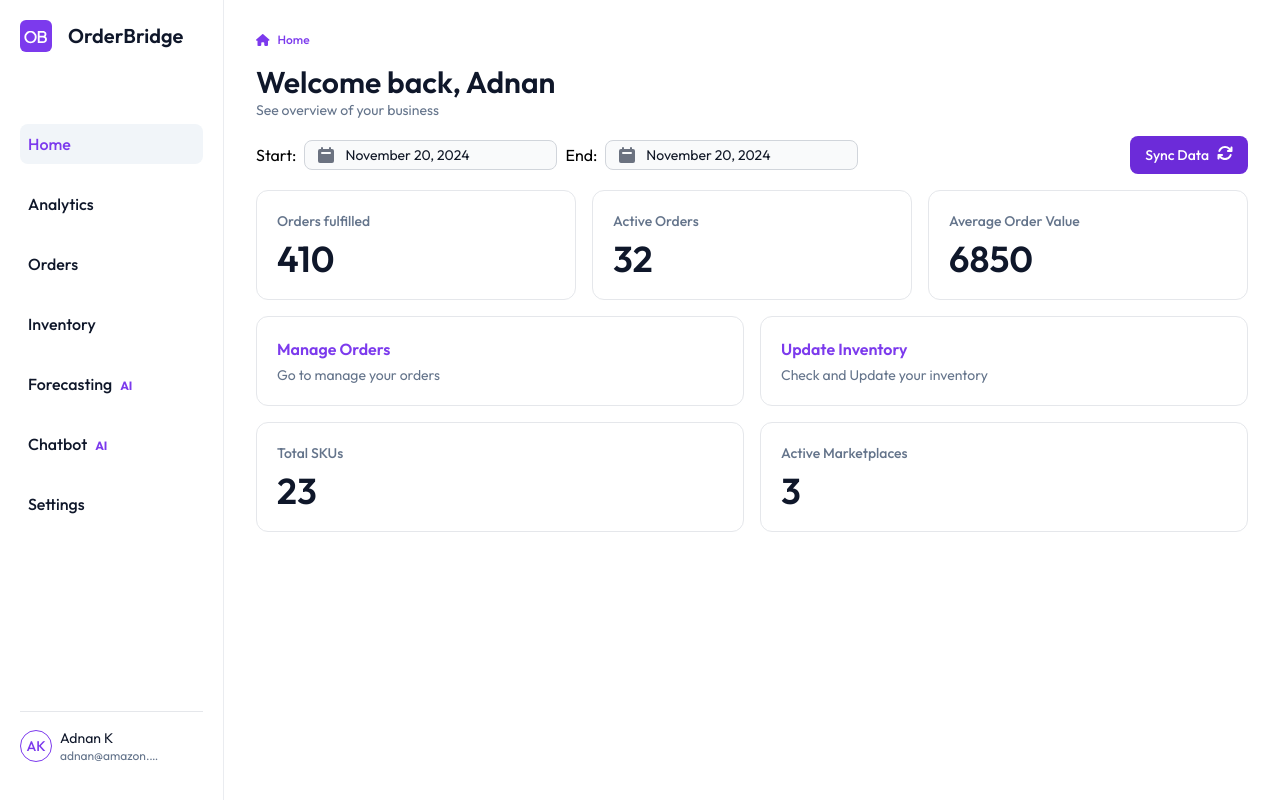
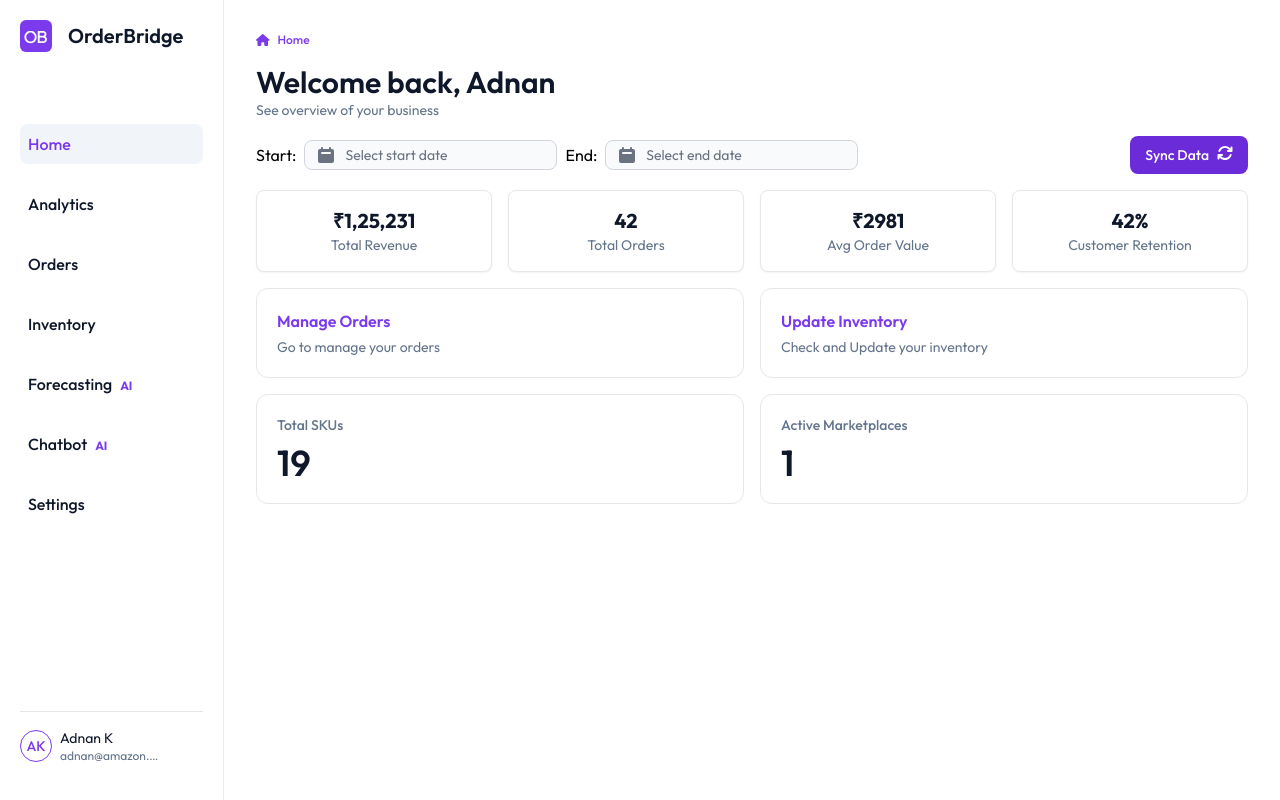
Before and after one commit to elasticSearch-smbhav/frontend, a Next.js app in the folder order-bridge/: page / in a window 1280 px wide. Built offline with nearby package versions, Linux system fonts and the light colour scheme; sample sign-in values are in the browser's storage.

Commit message:
fixed home and analytics ui

```diff
--- a/order-bridge/src/app/(id)/analytics/page.tsx
+++ b/order-bridge/src/app/(id)/analytics/page.tsx
@@ -1,15 +1,18 @@
 "use client";
-import dynamic from 'next/dynamic';
 import BarChartComponent from "@/components/charts/barChart";
 import LineChartComponent from "@/components/charts/lineChart";
 import PieChartComponent from "@/components/charts/pieChart"; // For category/product breakdown
+import WithAuth from "@/hoc/withAuth";
 import { faChartSimple, faRefresh } from "@fortawesome/free-solid-svg-icons";
 import { FontAwesomeIcon } from "@fortawesome/react-fontawesome";
 import { Breadcrumb, Button, Datepicker } from "flowbite-react";
-import WithAuth from "@/hoc/withAuth";
+import dynamic from "next/dynamic";
 
 // Dynamically import MapChartComponent with SSR disabled
-const MapChartComponent = dynamic(() => import('@/components/charts/mapChart'), { ssr: false });
+const MapChartComponent = dynamic(
+  () => import("@/components/charts/mapChart"),
+  { ssr: false }
+);
 
 interface DataPoint {
   name: string;
@@ -49,7 +52,7 @@ const customerData = [
 ];
 
 const geographicalSalesData = [
-  { name: "New York", lat: 40.7128, lng: -74.0060, value: 5284 },
+  { name: "New York", lat: 40.7128, lng: -74.006, value: 5284 },
   { name: "San Francisco", lat: 37.7749, lng: -122.4194, value: 3420 },
   { name: "Los Angeles", lat: 34.0522, lng: -118.2437, value: 2123 },
 ];
@@ -82,11 +85,11 @@ const Page = () => {
         <div className="flex gap-4">
           <div className="flex items-center justify-center gap-2">
             <div>Start:</div>
-            <Datepicker placeholder="Select start date" />
+            <Datepicker value={null} placeholder="Select start date" />
           </div>
           <div className="flex items-center justify-center gap-2">
             <div>End:</div>
-            <Datepicker placeholder="Select end date" />
+            <Datepicker value={null} placeholder="Select end date" />
           </div>
         </div>
         <Button color="purple" size="sm">
@@ -130,6 +133,7 @@ const Page = () => {
         <LineChartComponent data={totalOrderValue} />
       </div>
 
+      <div className="grid grid-cols-2 gap-4">
         <div className="w-full p-6 border rounded-xl flex flex-col gap-8">
           <div className="text-slate-primary font-medium text-xl">
             Sales by Product Category
@@ -143,6 +147,7 @@ const Page = () => {
           </div>
           <PieChartComponent data={customerData} />
         </div>
+      </div>
 
       <div className="w-full p-6 border rounded-xl flex flex-col gap-8">
         <div className="text-slate-primary font-medium text-xl">
--- a/order-bridge/src/app/(id)/page.tsx
+++ b/order-bridge/src/app/(id)/page.tsx
@@ -4,6 +4,7 @@ import WithAuth from "@/hoc/withAuth";
 import { faHouse, faRefresh } from "@fortawesome/free-solid-svg-icons";
 import { FontAwesomeIcon } from "@fortawesome/react-fontawesome";
 import { Breadcrumb, Button, Datepicker } from "flowbite-react";
+import Link from "next/link";
 
 const Page = () => {
   return (
@@ -32,20 +33,11 @@ const Page = () => {
         <div className="flex gap-2">
           <div className="flex items-center justify-center gap-2">
             <div>Start:</div>
-            <Datepicker
-            // value={startDate === '' ? '' : formatDate(startDate)}
-            // onSelectedDateChanged={handleStartDate}
-            // maxDate={endDate === '' ? new Date() : new Date(endDate)}
-            />
+            <Datepicker value={null} placeholder="Select start date" />
           </div>
           <div className="flex items-center justify-center gap-2">
             <div>End:</div>
-            <Datepicker
-            // value={endDate === "" ? "" : formatDate(endDate)}
-            // onSelectedDateChanged={handleEndDate}
-            // minDate={startDate === "" ? undefined : new Date(startDate)}
-            // maxDate={new Date()}
-            />
+            <Datepicker value={null} placeholder="Select end date" />
           </div>
         </div>
         <Button color="purple" size="sm">
@@ -53,48 +45,52 @@ const Page = () => {
           <FontAwesomeIcon icon={faRefresh} className="text-base ml-2" />
         </Button>
       </div>
-      <div className="w-full gap-4 grid grid-cols-6">
-        <div className="col-span-2 rounded-xl flex flex-col justify-start gap-2 items-start border p-5 hover:bg-gray-50 transition-colors duration-200 ease-in-out cursor-pointer">
-          <div className="text-slate-secondary font-medium text-sm">
-            Orders fulfilled
-          </div>
-          <div className="text-slate-primary text-4xl font-semibold">410</div>
+      <div className="w-full gap-4 grid grid-cols-4">
+        <div className="p-4 bg-white border rounded-lg text-center shadow-sm">
+          <div className="text-xl font-bold text-slate-primary">₹1,25,231</div>
+          <div className="text-sm text-slate-secondary">Total Revenue</div>
         </div>
-        <div className="col-span-2 rounded-xl flex flex-col justify-start gap-2 items-start border p-5 hover:bg-gray-50 transition-colors duration-200 ease-in-out cursor-pointer">
-          <div className="text-slate-secondary font-medium text-sm">
-            Active Orders
-          </div>
-          <div className="text-slate-primary text-4xl font-semibold">32</div>
+        <div className="p-4 bg-white border rounded-lg text-center shadow-sm">
+          <div className="text-xl font-bold text-slate-primary">42</div>
+          <div className="text-sm text-slate-secondary">Total Orders</div>
         </div>
-        <div className="col-span-2 rounded-xl flex flex-col justify-start gap-2 items-start border p-5 hover:bg-gray-50 transition-colors duration-200 ease-in-out cursor-pointer">
-          <div className="text-slate-secondary font-medium text-sm">
-            Average Order Value
-          </div>
-          <div className="text-slate-primary text-4xl font-semibold">6850</div>
+        <div className="p-4 bg-white border rounded-lg text-center shadow-sm">
+          <div className="text-xl font-bold text-slate-primary">₹2981</div>
+          <div className="text-sm text-slate-secondary">Avg Order Value</div>
         </div>
-        <div className="col-span-3 rounded-xl flex flex-col justify-start gap-1 items-start border p-5 hover:bg-gray-50 transition-colors duration-200 ease-in-out cursor-pointer">
+        <div className="p-4 bg-white border rounded-lg text-center shadow-sm">
+          <div className="text-xl font-bold text-slate-primary">42%</div>
+          <div className="text-sm text-slate-secondary">Customer Retention</div>
+        </div>
+        <Link
+          href="/orders"
+          className="col-span-2 rounded-xl flex flex-col justify-start gap-1 items-start border p-5 hover:bg-gray-50 transition-colors duration-200 ease-in-out cursor-pointer"
+        >
           <div className="text-app font-semibold">Manage Orders</div>
           <div className="text-slate-secondary text-sm ">
             Go to manage your orders
           </div>
-        </div>
-        <div className="col-span-3 rounded-xl flex flex-col justify-start gap-1 items-start border p-5 hover:bg-gray-50 transition-colors duration-200 ease-in-out cursor-pointer">
+        </Link>
+        <Link
+          href={"inventory"}
+          className="col-span-2 rounded-xl flex flex-col justify-start gap-1 items-start border p-5 hover:bg-gray-50 transition-colors duration-200 ease-in-out cursor-pointer"
+        >
           <div className="text-app font-semibold">Update Inventory</div>
           <div className="text-slate-secondary text-sm ">
             Check and Update your inventory
           </div>
-        </div>
-        <div className="col-span-3 rounded-xl flex flex-col justify-start gap-2 items-start border p-5 hover:bg-gray-50 transition-colors duration-200 ease-in-out cursor-pointer">
+        </Link>
+        <div className="col-span-2 rounded-xl flex flex-col justify-start gap-2 items-start border p-5 hover:bg-gray-50 transition-colors duration-200 ease-in-out cursor-pointer">
           <div className="text-slate-secondary font-medium text-sm">
             Total SKUs
           </div>
-          <div className="text-slate-primary text-4xl font-semibold">23</div>
+          <div className="text-slate-primary text-4xl font-semibold">19</div>
         </div>
-        <div className="col-span-3 rounded-xl flex flex-col justify-start gap-2 items-start border p-5 hover:bg-gray-50 transition-colors duration-200 ease-in-out cursor-pointer">
+        <div className="col-span-2 rounded-xl flex flex-col justify-start gap-2 items-start border p-5 hover:bg-gray-50 transition-colors duration-200 ease-in-out cursor-pointer">
           <div className="text-slate-secondary font-medium text-sm">
             Active Marketplaces
           </div>
-          <div className="text-slate-primary text-4xl font-semibold">3</div>
+          <div className="text-slate-primary text-4xl font-semibold">1</div>
         </div>
       </div>
     </>
--- a/order-bridge/src/components/charts/mapChart.tsx
+++ b/order-bridge/src/components/charts/mapChart.tsx
@@ -112,7 +112,7 @@ const MapChartComponent = ({ data }: MapChartProps) => {
     };
   }, []);
 
-  return <div ref={mapRef} style={{ height: "400px", width: "100%" }}></div>;
+  return <div ref={mapRef} style={{ height: "600px", width: "100%" }}></div>;
 };
 
 export default MapChartComponent;
```
Lines whose indentation alone changed are shown as unchanged.
